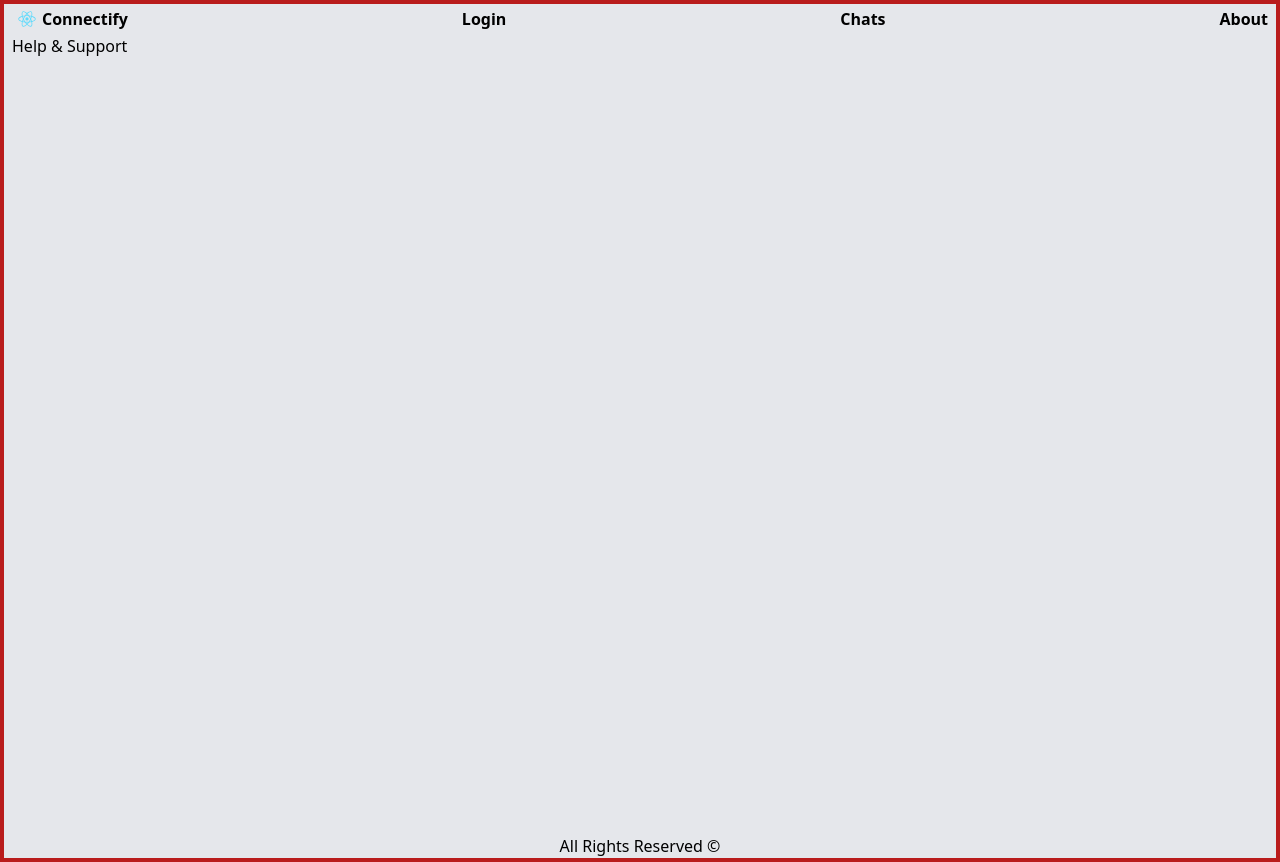
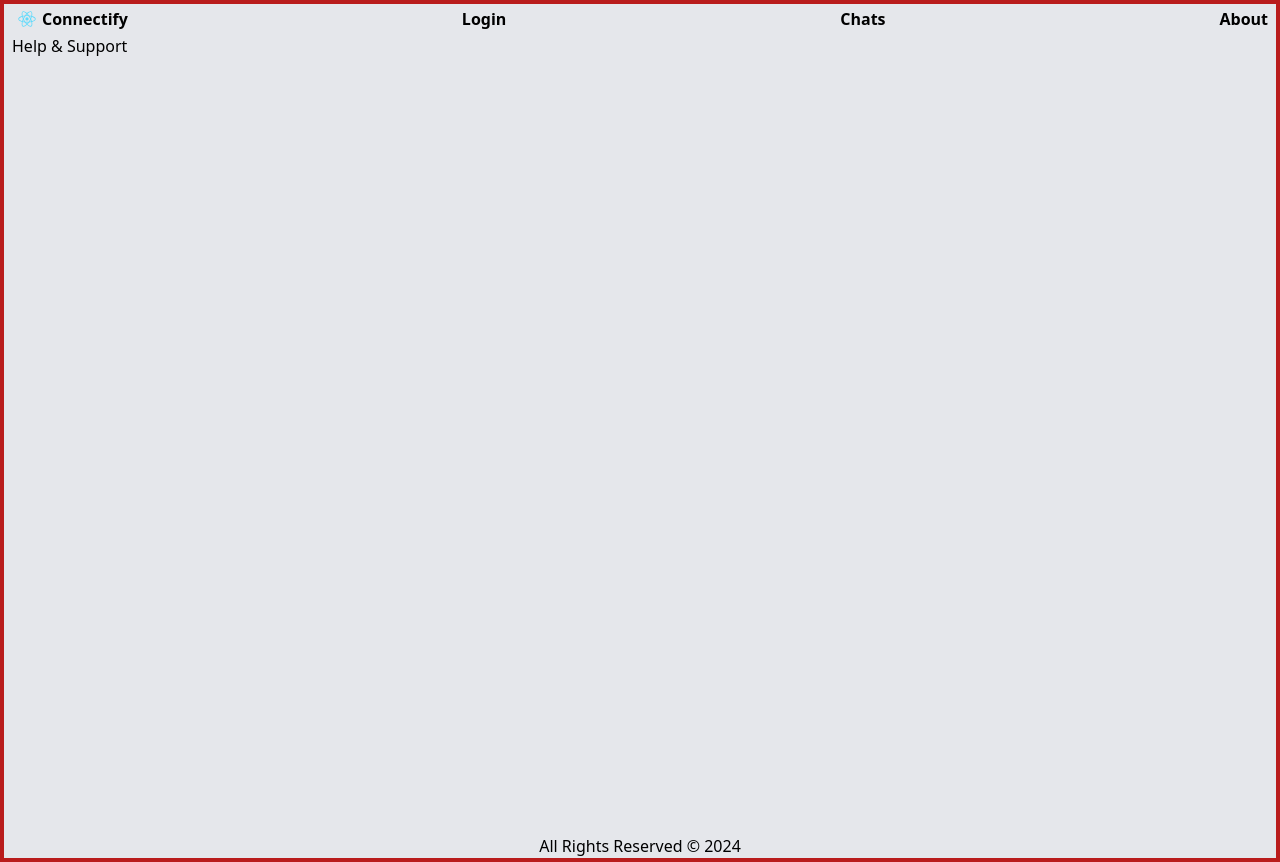
Before and after one commit to mesuhailpm/connectify, a React (Create React App) app in the folder client/: page /help in a window 1280 px wide. Built offline with nearby package versions, Linux system fonts and the light colour scheme.

Commit message:
Footer update with latest year

```diff
--- a/client/src/containers/Footer.jsx
+++ b/client/src/containers/Footer.jsx
@@ -2,7 +2,7 @@ import React from 'react'
 
 const Footer = () => {
   return (
-    <div className='text-center'>All Rights Reserved © {Date.now}</div>
+    <div className='text-center'>All Rights Reserved © {new Date().getFullYear()}</div>
   )
 }
 
```
